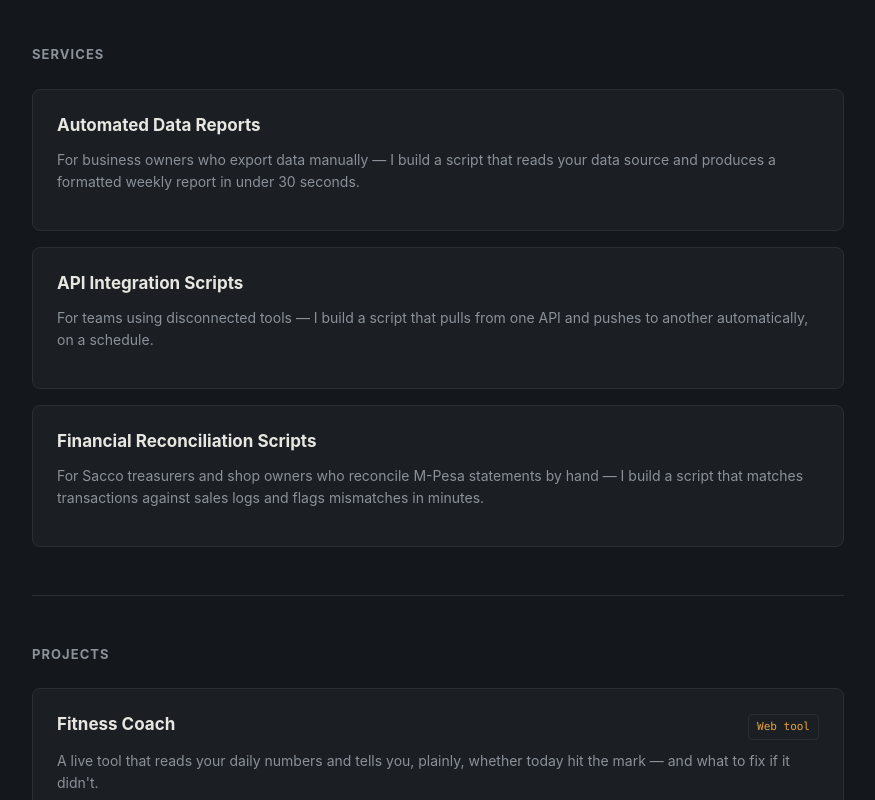
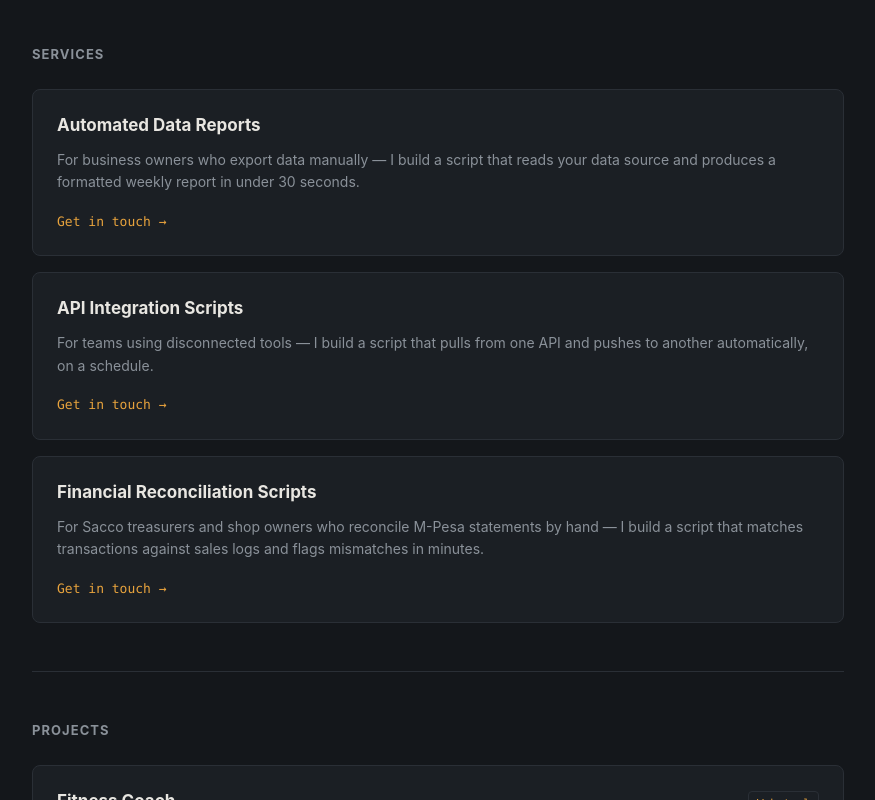
Before and after one commit to Deman250/Deman250.github.io, a plain HTML site: page index.html in a window 1280 px wide. Shown: the part 620-1420 px from the top of the page, without its empty margins (202-1077 px from the left). Drawn offline with Linux system fonts and the light colour scheme.

Commit message:
Add contact links to service cards

```diff
--- a/index.html
+++ b/index.html
@@ -163,6 +163,9 @@
           <h3>Automated Data Reports</h3>
         </div>
         <p class="desc">For business owners who export data manually — I build a script that reads your data source and produces a formatted weekly report in under 30 seconds.</p>
+        <div class="links">
+          <a href="mailto:danielmbolonzi@gmail.com?subject=Automated%20Data%20Reports">Get in touch &rarr;</a>
+        </div>
       </div>
 
       <div class="project">
@@ -170,6 +173,9 @@
           <h3>API Integration Scripts</h3>
         </div>
         <p class="desc">For teams using disconnected tools — I build a script that pulls from one API and pushes to another automatically, on a schedule.</p>
+        <div class="links">
+          <a href="mailto:danielmbolonzi@gmail.com?subject=API%20Integration%20Scripts">Get in touch &rarr;</a>
+        </div>
       </div>
 
       <div class="project">
@@ -177,6 +183,9 @@
           <h3>Financial Reconciliation Scripts</h3>
         </div>
         <p class="desc">For Sacco treasurers and shop owners who reconcile M-Pesa statements by hand — I build a script that matches transactions against sales logs and flags mismatches in minutes.</p>
+        <div class="links">
+          <a href="mailto:danielmbolonzi@gmail.com?subject=Financial%20Reconciliation%20Scripts">Get in touch &rarr;</a>
+        </div>
       </div>
 
     </div>
```
